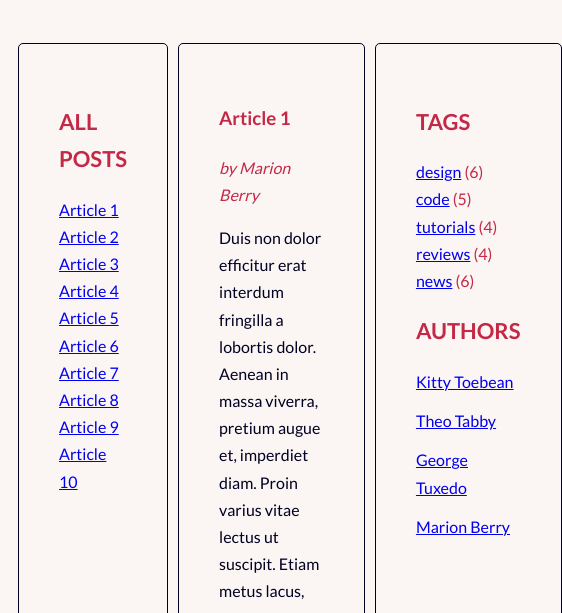
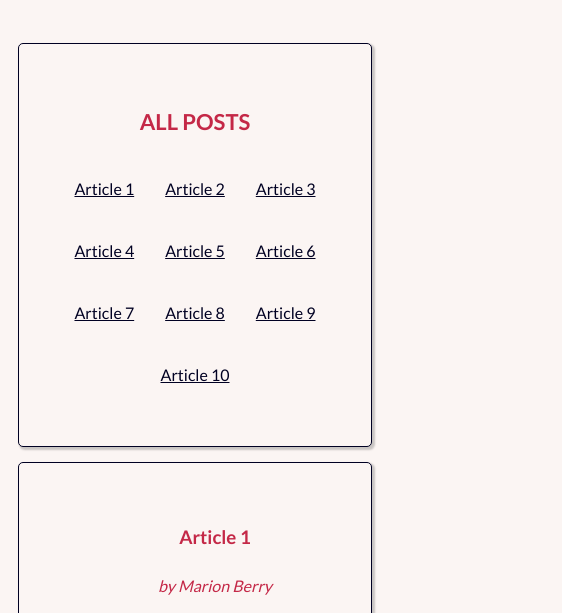
Before and after one commit to Justek9/javascript-blog, a website: page index.html in a window 390 px wide. Shown: the part 200-813 px from the top of the page, 562 px wide, since content can reach past the window. Drawn offline with Linux system fonts and the light colour scheme.

Commit message:
add media queries, add transition on active article, change dispaly to opacity

```diff
--- a/sass/style.scss
+++ b/sass/style.scss
@@ -57,6 +57,7 @@ body {
 
 .posts {
 	flex: 2 0 0;
+	position: relative;
 }
 
 .sidebar,
@@ -64,8 +65,11 @@ body {
 	background: $color-light;
 	margin-right: 10px;
 	padding: 40px;
+	height: auto;
+	max-height: 800px;
 	border: 1px solid $color-dark;
 	border-radius: 5px;
+	box-shadow: 2px 2px 2px 1px rgba(0, 0, 0, 0.2);
 }
 
 .post-content {
@@ -88,11 +92,23 @@ body {
 	list-style-type: none;
 	margin: 0;
 	padding: 0;
+	text-decoration: none;
 	.active {
 		font-weight: bold;
+		color: $color-font-header;
+		text-decoration: none;
 	}
 }
 
+.titles {
+	li {
+		a {
+			color: $color-dark;
+			text-decoration: underline;
+			line-height: 2;
+		}
+	}
+}
 .list-horizontal {
 	li {
 		display: inline-block;
@@ -109,10 +125,25 @@ body {
 
 /* Post */
 
+// .post {
+// 	display: none;
+// 	&.active {
+// 		display: block;
+// 	}
+// }
+
 .post {
-	display: none;
+	opacity: 0;
+	height: 100%;
+
 	&.active {
-		display: block;
+		position: absolute;
+		opacity: 1;
+		height: 100%;
+		top: 0;
+		padding: 40px;
+		transition: all 1s ease-out;
+		overflow: auto;
 	}
 }
 
@@ -126,3 +157,34 @@ body {
 		margin: 0 10px 0 0;
 	}
 }
+
+// Media
+
+@media (max-width: 768px) {
+	.wrapper {
+		flex-direction: column;
+		text-align: center;
+		justify-content: center;
+	}
+
+	.sidebar,
+	.posts {
+		margin-bottom: 15px;
+	}
+	.sidebar .list {
+		display: flex;
+		flex-direction: row;
+		flex-wrap: wrap;
+		justify-content: space-around;
+	}
+	.sidebar .list li {
+		padding: 15px;
+	}
+
+	.post {
+		&.active {
+			padding-left: 20px;
+			padding-right: 20px;
+		}
+	}
+}
```
Also changed, not shown: css/style.css, 1 other file.
